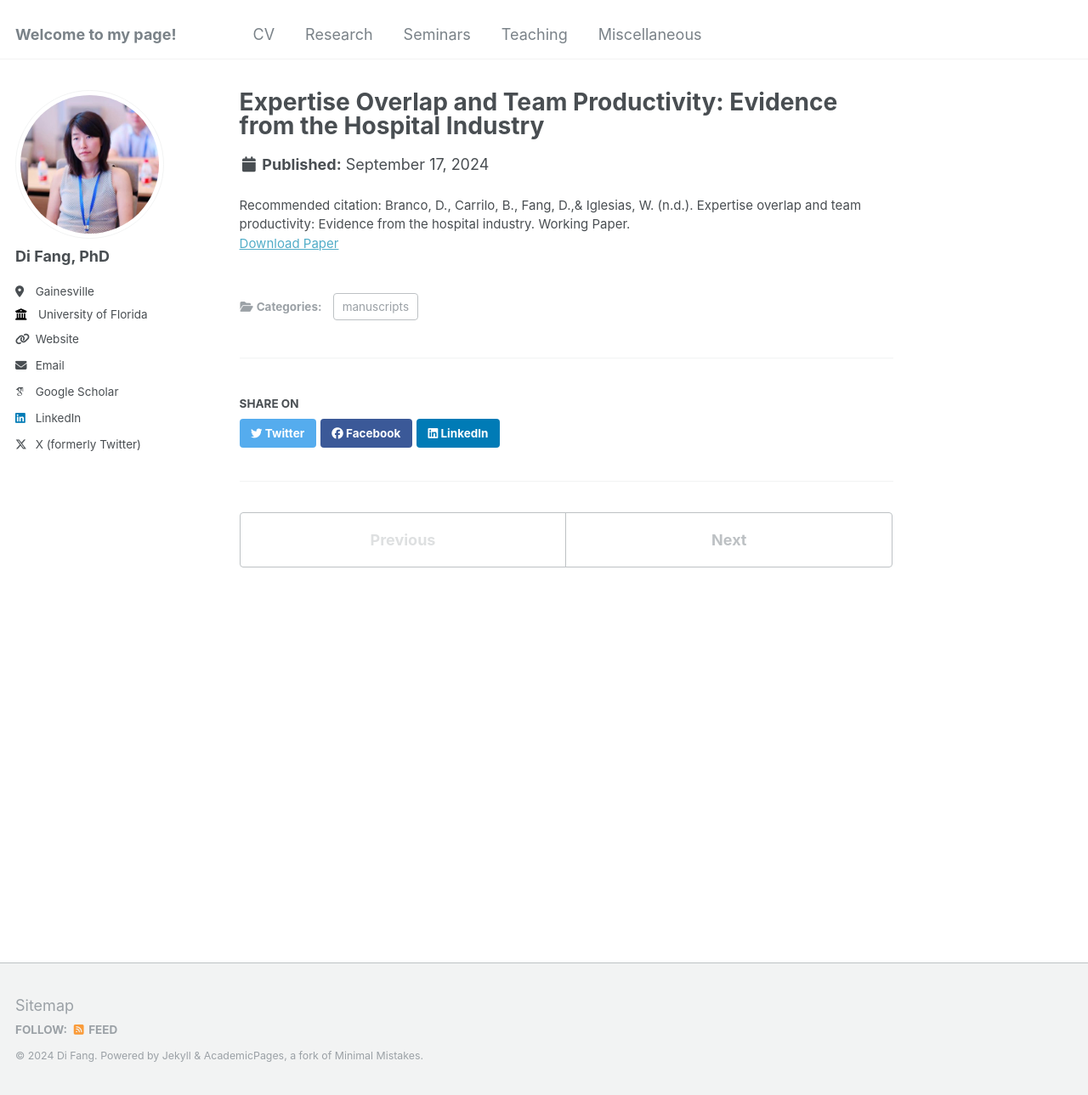
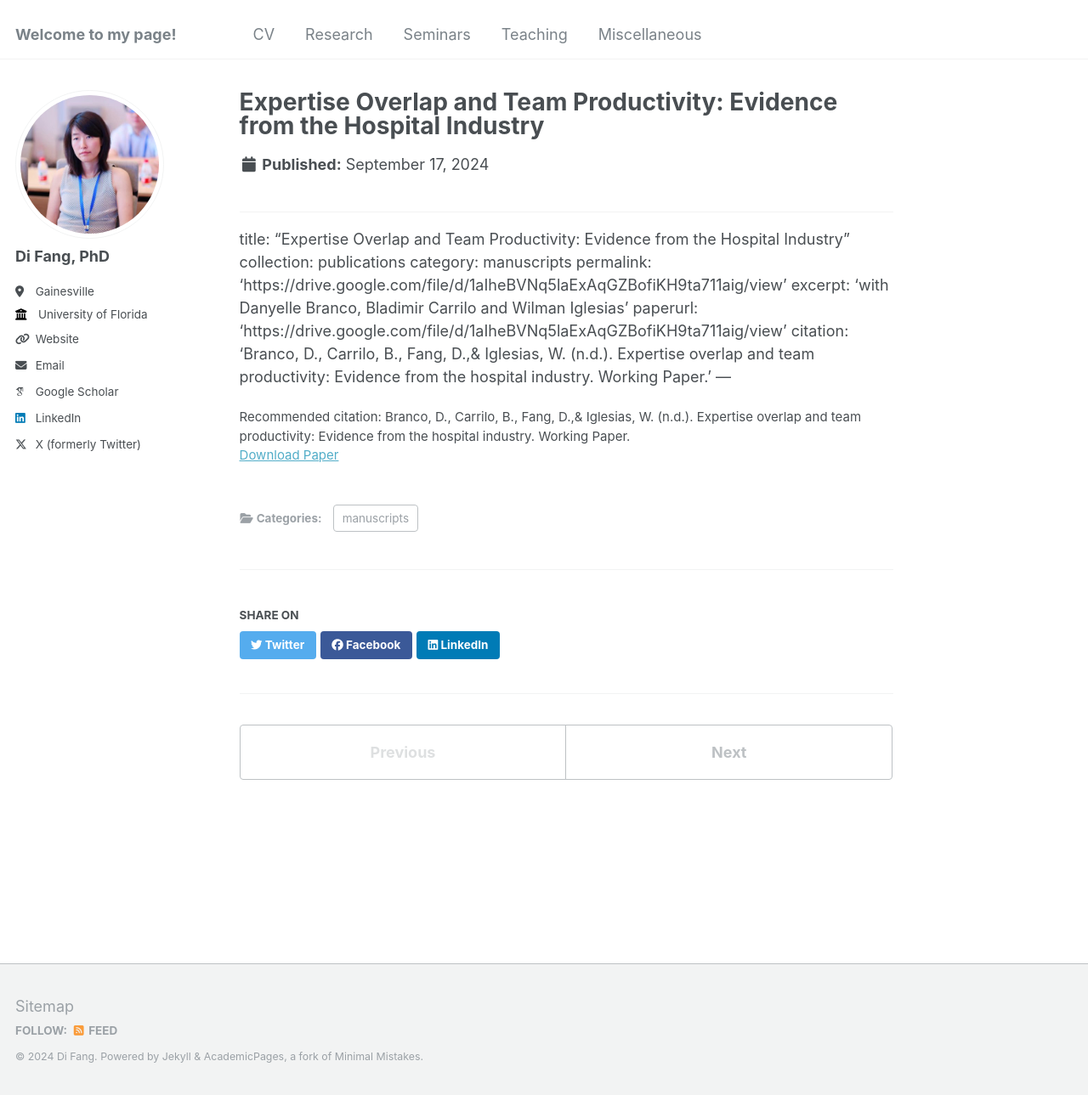
Before and after one commit to fangdi2009/mypage, a Jekyll site: the page built from _publications/wp1.md, in a window 1280 px wide and 1289 px high. Shown: the whole window at 85% size. Built offline with Jekyll 4.4.1, drawn with Linux system fonts in a browser that asks for light colours; some web fonts are replaced.

Commit message:
Update wp1.md

```diff
--- a/_publications/wp1.md
+++ b/_publications/wp1.md
@@ -7,3 +7,12 @@ excerpt: 'with Danyelle Branco, Bladimir Carrilo and Wilman Iglesias'
 paperurl: 'https://drive.google.com/file/d/1aIheBVNq5laExAqGZBofiKH9ta711aig/view'
 citation: 'Branco, D., Carrilo, B., Fang, D.,& Iglesias, W. (n.d.). Expertise overlap and team productivity: Evidence from the hospital industry. Working Paper.'
 ---
+---
+title: "Expertise Overlap and Team Productivity: Evidence from the Hospital Industry"
+collection: publications
+category: manuscripts
+permalink: 'https://drive.google.com/file/d/1aIheBVNq5laExAqGZBofiKH9ta711aig/view'
+excerpt: 'with Danyelle Branco, Bladimir Carrilo and Wilman Iglesias'
+paperurl: 'https://drive.google.com/file/d/1aIheBVNq5laExAqGZBofiKH9ta711aig/view'
+citation: 'Branco, D., Carrilo, B., Fang, D.,& Iglesias, W. (n.d.). Expertise overlap and team productivity: Evidence from the hospital industry. Working Paper.'
+---
```
